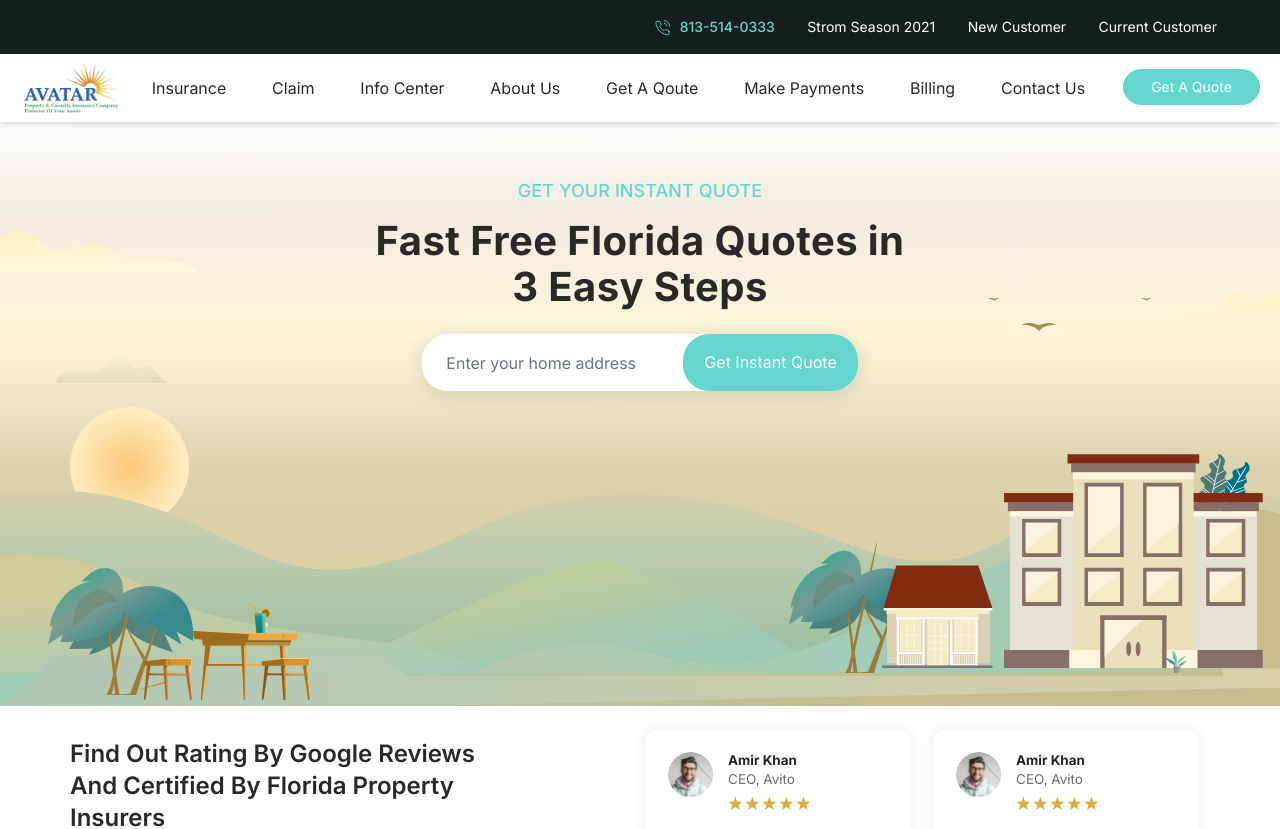
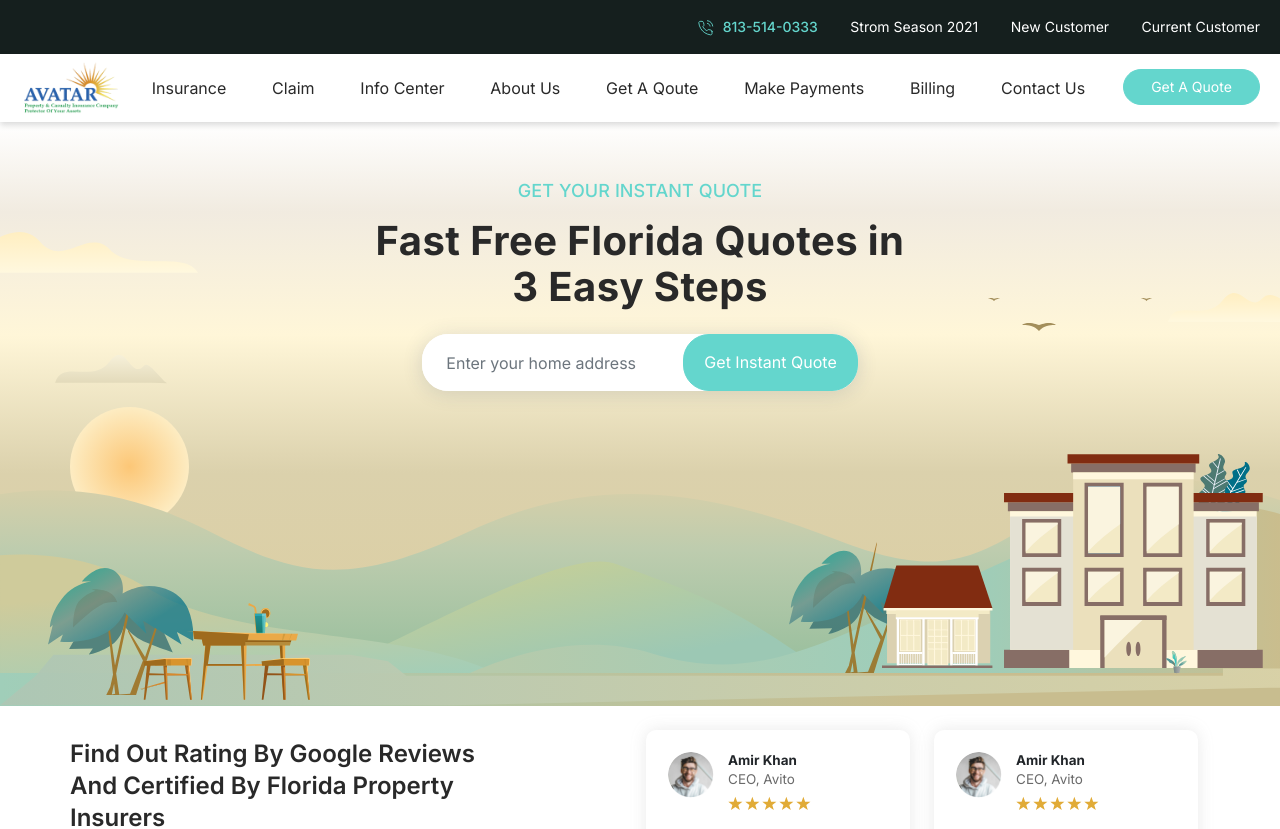
Before and after one commit to nurulusba/landing-page, a React (Create React App) app: page / in a window 1280 px wide. Shown: the top 829 px of the page. Built offline with nearby package versions, Linux system fonts and the light colour scheme.

Commit message:
changed padding

```diff
--- a/src/components/banner-section/banner-section.scss
+++ b/src/components/banner-section/banner-section.scss
@@ -4,7 +4,7 @@
   display: flex;
   justify-content: center;
   #cc-text {
-    padding-right: 63px;
+    padding-right: 20px;
   }
 }
 
```
